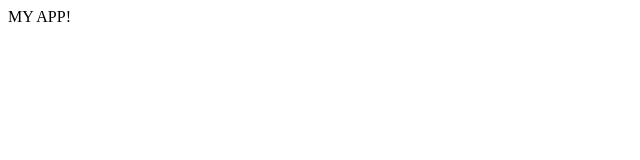
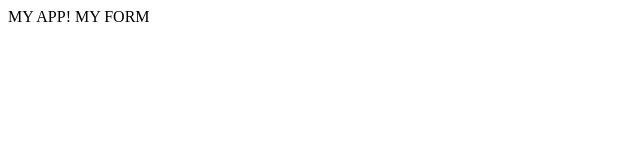
Before and after one commit to Aleksandar258/MyApp, a plain HTML site: page index.html in a window 1280 px wide. Shown: the full height of the page, 0-640 px from the left. Drawn offline with Linux system fonts and the light colour scheme.

Commit message:
login form

```diff
--- a/index.html
+++ b/index.html
@@ -4,5 +4,6 @@
     </head>
     <body>
         MY APP!
+        MY FORM
     </body>
 </html>
```
Also changed, not shown: login.html (added, +1 -0 lines).
